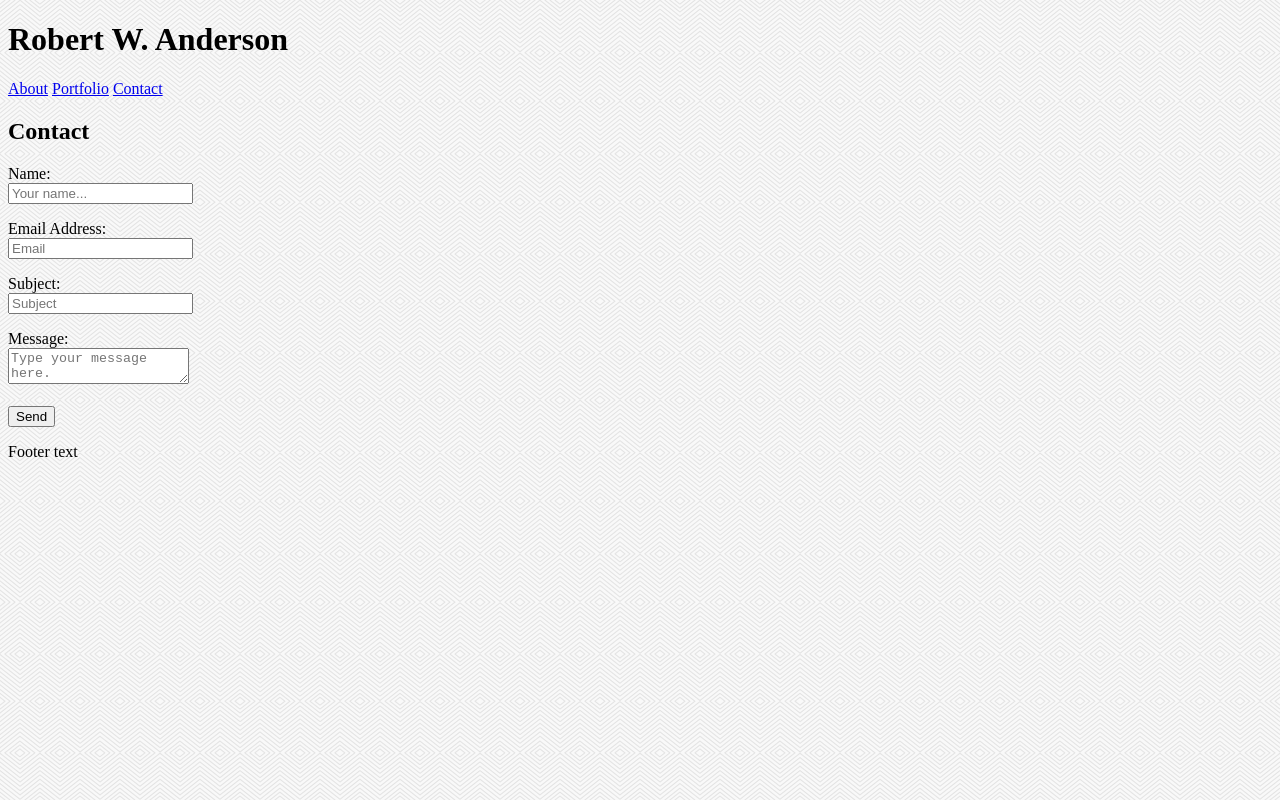
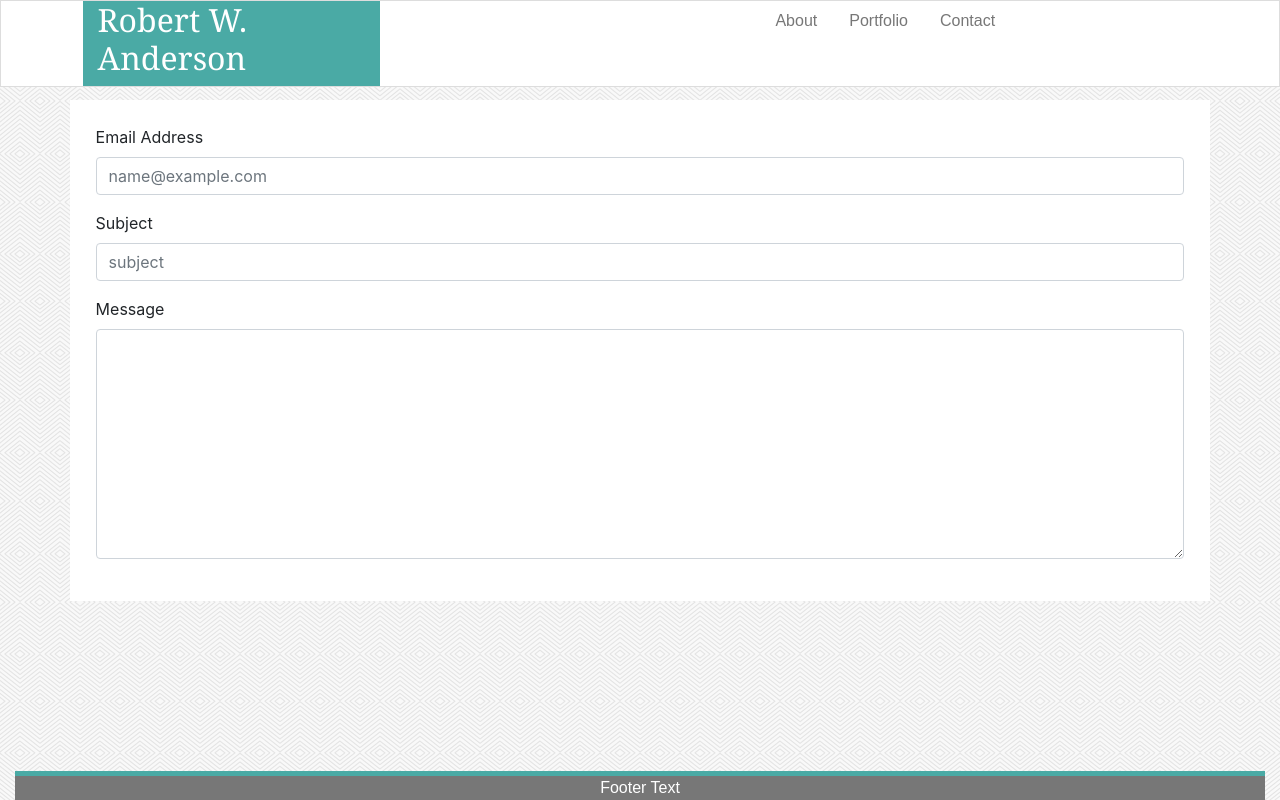
Before and after one commit to knurtts/Bootstrap-Portfolio, a plain HTML site: page contact.html in a window 1280 px wide. Drawn offline with nearby package versions, Linux system fonts and the light colour scheme.

Commit message:
add content and styling for portfolio and contact, add custom scrollbar

```diff
--- /dev/null
+++ b/assets/css/contact.css
@@ -0,0 +1,72 @@
+header {
+    background: #ffffff;
+    height: 100%;
+    width: 100%;
+    border: solid 1px #dddddd;
+}
+
+.topbar {
+    justify-content: flex-end;
+}
+.myname {
+    background: #4aaaa5;
+    font-family: Georgia, 'Times New Roman', Times, serif;
+    color: #ffffff;
+    height: 100%;
+    display: flex;
+    justify-content: flex-start;
+    padding-left: 5%;
+}
+
+.nav-link {
+    font-family: Arial, Helvetica, sans-serif;
+    color: #777777;
+    text-decoration: none;
+}
+
+.container {
+    background: #ffffff;
+    margin: auto;
+    margin-top: 1%;
+    padding: 2%;
+}
+
+.row {
+    display: flex;
+    justify-content: space-around;
+}
+
+.card {
+    font-family: Georgia, 'Times New Roman', Times, serif;
+    color: #ffffff;
+    background: #4aaaa5;
+    text-decoration: none;
+    display: flex;
+    justify-content: center;
+    margin-bottom: 1rem;
+}
+
+img {
+    border-bottom: #777777 solid 1px;
+}
+
+footer {
+    background: #777777;
+    border-top: solid 5px #4aaaa5;
+    text-align: center;
+    color: #ffffff;
+    font-family: Arial, Helvetica, sans-serif;
+    width: 100%;
+}
+
+::-webkit-scrollbar {
+    width: 10px;
+}
+
+::-webkit-scrollbar-thumb {
+    background: #777777;
+}
+
+::-webkit-scrollbar-thumb:hover {
+    background: #686868;
+}
--- a/assets/css/portfolio.css
+++ b/assets/css/portfolio.css
@@ -49,3 +49,24 @@ header {
 img {
     border-bottom: #777777 solid 1px;
 }
+
+footer {
+    background: #777777;
+    border-top: solid 5px #4aaaa5;
+    text-align: center;
+    color: #ffffff;
+    font-family: Arial, Helvetica, sans-serif;
+    width: 100%;
+}
+
+::-webkit-scrollbar {
+    width: 10px;
+}
+
+::-webkit-scrollbar-thumb {
+    background: #777777;
+}
+
+::-webkit-scrollbar-thumb:hover {
+    background: #686868;
+}
--- a/assets/css/style.css
+++ b/assets/css/style.css
@@ -43,3 +43,15 @@ footer {
     color: #ffffff;
     font-family: Arial, Helvetica, sans-serif;
 }
+
+::-webkit-scrollbar {
+    width: 10px;
+}
+
+::-webkit-scrollbar-thumb {
+    background: #777777;
+}
+
+::-webkit-scrollbar-thumb:hover {
+    background: #686868;
+}
--- a/contact.html
+++ b/contact.html
@@ -6,55 +6,53 @@
     <meta name="viewport" content="width=device-width, initial-scale=1.0">
     <meta http-equiv="X-UA-Compatible" content="ie=edge">
     <title>Robert W. Anderson</title>
-    <link rel="stylesheet" type="text/css" href="assets/css/contact.css">
+    <link rel="stylesheet" href="https://maxcdn.bootstrapcdn.com/bootstrap/4.0.0/css/bootstrap.min.css" integrity="sha384-Gn5384xqQ1aoWXA+058RXPxPg6fy4IWvTNh0E263XmFcJlSAwiGgFAW/dAiS6JXm"
+        crossorigin="anonymous">
+    <link rel="stylesheet" href="assets/css/contact.css" type="text/css">
 </head>
-
 <header>
 
-    <div class="myname">
-        <h1>Robert W. Anderson</h1>
+    <div class="row topbar">
+        <div class="col-xl-3 justify-content-around">
+            <h2 class="myname">Robert W. Anderson</h2>
+        </div>
+        <div class="col-md-6">
+            <ul class="nav justify-content-center">
+                <li class="nav-item">
+                    <a class="nav-link" href="index.html">About</a>
+                </li>
+                <li class="nav-item">
+                    <a class="nav-link active" href="portfolio.html">Portfolio</a>
+                </li>
+                <li class="nav-item">
+                    <a class="nav-link" href="contact.html">Contact</a>
+                </li>
+            </ul>
+        </div>
     </div>
-
-    <div id="nav">
-        <a href="index.html" class="nav">About</a>
-        <a href="portfolio.html" class="nav">Portfolio</a>
-        <a href="contact.html" class="nav">Contact</a>
-    </div>
-
 </header>
 
 <body background="assets/images/whirlpool.png">
-
-    <section id="main">
-
-        <h1 class="contact">Contact</h1>
-
-        <div class="container">
-
-            <form>
-                <p>Name:<br>
-                    <input type="text" placeholder="Your name..."></p>
-
-                <p>Email Address:<br>
-                    <input type="email" placeholder="Email"></p>
-
-                <p>Subject:<br>
-                    <input type="text" placeholder="Subject"></p>
-
-                <p>Message:<br>
-                    <textarea class="message" type="text" placeholder="Type your message here."></textarea><br>
-
-                    <br><input class="send" type="submit" value="Send">
-            </form>
-
+<div class="container">
+    <form>
+            <div class="form-group">
+              <label>Email Address</label>
+              <input type="email" class="form-control"  placeholder="name@example.com">
+            </div>
+            <div class="form-group">
+                    <label>Subject</label>
+                    <input type="text" class="form-control"  placeholder="subject">
+                  </div>
+            <div class="form-group">
+              <label>Message</label>
+              <textarea class="form-control" rows="9"></textarea>
+            </div>
+          </form>
         </div>
-
-    </section>
-
-    <footer>
-        <p>Footer text</p>
-    </footer>
-
 </body>
-
+<div class="row">
+        <div class="fixed-bottom col-md-12">
+                <footer>Footer Text</footer>
+            </div>
+            </div>
 </html>
```
Also changed, not shown: portfolio.html (+48 -4 lines), assets/images/dinosaur-9753.jpg (added), 2 other files.
